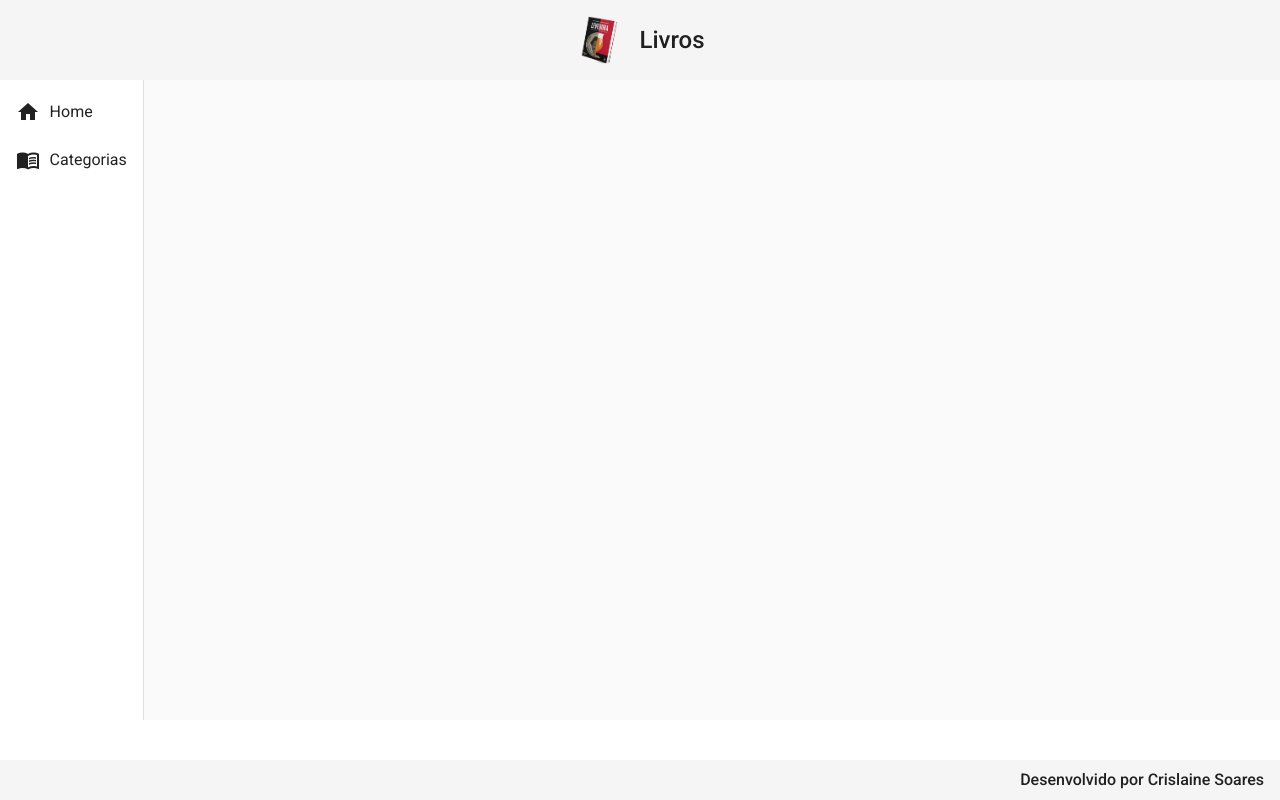
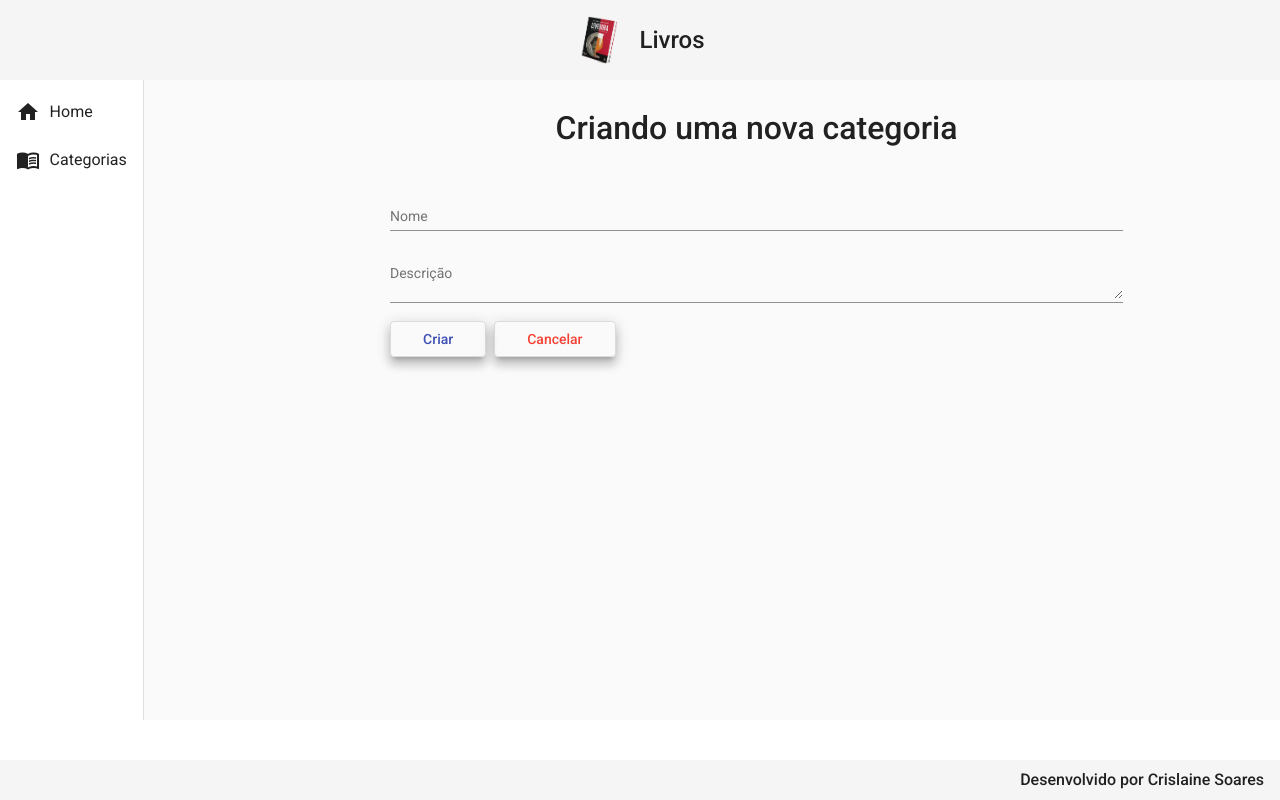
Before and after one commit to Crislainecsoares/frontend-demo, an Angular app: page /categoria/create in a window 1280 px wide. Before the commit this address led to /. Built offline with nearby package versions, Linux system fonts and the light colour scheme.

Commit message:
Metodo create de categorias

```diff
--- a/src/app/app-routing.module.ts
+++ b/src/app/app-routing.module.ts
@@ -1,6 +1,7 @@
 import { Component } from '@angular/core';
 import { NgModule } from '@angular/core';
 import { Routes, RouterModule } from '@angular/router';
+import { CategoriaCreateComponent } from './components/views/categoria/categoria-create/categoria-create.component';
 import { CategoriaReadComponent } from './components/views/categoria/categoria-read/categoria-read.component';
 import { HomeComponent } from './components/views/home/home.component';
 
@@ -12,6 +13,10 @@
   {
     path : 'categorias',
     component: CategoriaReadComponent
+  },
+  {
+    path: 'categoria/create',
+    component: CategoriaCreateComponent
   }
 ];
 
--- /dev/null
+++ b/src/app/components/views/categoria/categoria-create/categoria-create.component.css
@@ -0,0 +1,26 @@
+form {
+    text-align: center;
+    width: 70%;
+    margin: 2rem auto 0 auto;
+}
+
+h1 {
+    font-size: 2rem;
+    font-weight: 500;
+    margin-bottom: 3rem;
+}
+
+.form {
+    width: 100%;
+}
+
+.buttons {
+    width: 100%;
+    text-align: start;
+}
+
+button {
+    margin-right: .5rem;
+    padding-right: 2rem;
+    padding-left: 2rem;
+}
--- /dev/null
+++ b/src/app/components/views/categoria/categoria-create/categoria-create.component.html
@@ -0,0 +1,19 @@
+<form >
+    <h1>Criando uma nova categoria</h1>
+
+    <mat-form-field class="form">
+        <mat-label>Nome</mat-label>
+        <input matInput [(ngModel)]="categoria.nome" type="text" name="nome" placeholder="Ex. Computação">
+    </mat-form-field>
+
+    <mat-form-field class="form">
+        <mat-label>Descrição</mat-label>
+        <textarea matInput [(ngModel)]="categoria.descricao"type="text" name="descricao" placeholder="Ex. Livros de computação"></textarea>
+    </mat-form-field>
+
+    <div class="buttons">
+        <button (click)="create()" class="mat-elevation-z8" mat-stroked-button color="primary">Criar</button>
+        <button class="mat-elevation-z8" mat-stroked-button color="warn">Cancelar</button>
+    </div>
+
+</form>
--- /dev/null
+++ b/src/app/components/views/categoria/categoria-create/categoria-create.component.ts
@@ -0,0 +1,38 @@
+import { Component, OnInit } from '@angular/core';
+import { Router } from '@angular/router';
+import { Categoria } from '../categoria.model';
+import { CategoriaService } from '../categoria.service';
+
+@Component({
+  selector: 'app-categoria-create',
+  templateUrl: './categoria-create.component.html',
+  styleUrls: ['./categoria-create.component.css']
+})
+export class CategoriaCreateComponent implements OnInit {
+
+  categoria: Categoria = {
+    nome: '',
+    descricao: ''
+  }
+
+  constructor(private service: CategoriaService, private router:Router) { }
+
+  ngOnInit(): void {
+  }
+
+  create(): void {
+    this.service.create(this.categoria).subscribe((resposta) => {
+      this.router.navigate(['categorias'])
+      this.service.mensagem('Categoria criada com sucesso!');
+
+    }, err => {
+      for (let i = 0; i < err.error.errors.length; i++) {
+        this.service.mensagem(err.error.errors[i].message)
+      }
+    });
+
+
+  }
+
+
+}
--- a/src/app/components/views/categoria/categoria-read/categoria-read.component.html
+++ b/src/app/components/views/categoria/categoria-read/categoria-read.component.html
@@ -3,7 +3,7 @@
         <h1>Categoria</h1>
     </div>
 
-    <button class="mat-elevation-z8" mat-stroked-button color="primary">Nova Categoria</button>
+    <button class="mat-elevation-z8" (click)="navegarParaCategoriaCreate()" mat-stroked-button color="primary">Nova Categoria</button>
 
     <div class="mat-elevation-z8" content-table>
     <table class="table" mat-table [dataSource]="categorias">
--- a/src/app/components/views/categoria/categoria-read/categoria-read.component.ts
+++ b/src/app/components/views/categoria/categoria-read/categoria-read.component.ts
@@ -1,4 +1,5 @@
 import { Component, OnInit } from '@angular/core';
+import { Router } from '@angular/router';
 import { Categoria } from '../categoria.model';
 import { CategoriaService } from '../categoria.service';
 
@@ -13,7 +14,7 @@
 
   displayedColumns: string[] = ['id', 'nome', 'descricao', 'livros', 'acoes'];
 
-  constructor(private service: CategoriaService) { }
+  constructor(private service: CategoriaService, private router: Router) { }
 
   ngOnInit(): void {
     this.findAll();
@@ -27,6 +28,9 @@
     })
   }
 
+  navegarParaCategoriaCreate() {
+    this.router.navigate(["categoria/create"])
 
+  }
 
 }
--- a/src/app/components/views/categoria/categoria.service.ts
+++ b/src/app/components/views/categoria/categoria.service.ts
@@ -1,5 +1,6 @@
 import { HttpClient } from '@angular/common/http';
 import { Injectable } from '@angular/core';
+import { MatSnackBar } from '@angular/material/snack-bar';
 import { Observable } from 'rxjs';
 import { environment } from 'src/environments/environment';
 import { Categoria } from './categoria.model';
@@ -12,12 +13,27 @@
 
   baseUrl: String = environment.baseUrl
 
-  constructor(private http: HttpClient) { }
+  constructor(private http: HttpClient, private _snack:MatSnackBar) { }
 
   findAll():Observable<Categoria[]> {
     const url = `${this.baseUrl}/categorias`
     return this.http.get<Categoria[]>(url)
   }
 
+  create(categoria: Categoria): Observable<Categoria> {
+    const url = `${this.baseUrl}/categorias`
+    return this.http.post<Categoria>(url, categoria);
+
+  }
+
+  mensagem(str:String): void {
+    this._snack.open(`${str}`, 'OK', {
+      horizontalPosition: 'end',
+      verticalPosition: 'top',
+      duration: 3000
+    })
+
+  }
+
 
 }
```
Also changed, not shown: src/app/app.module.ts (+12 -4 lines).
